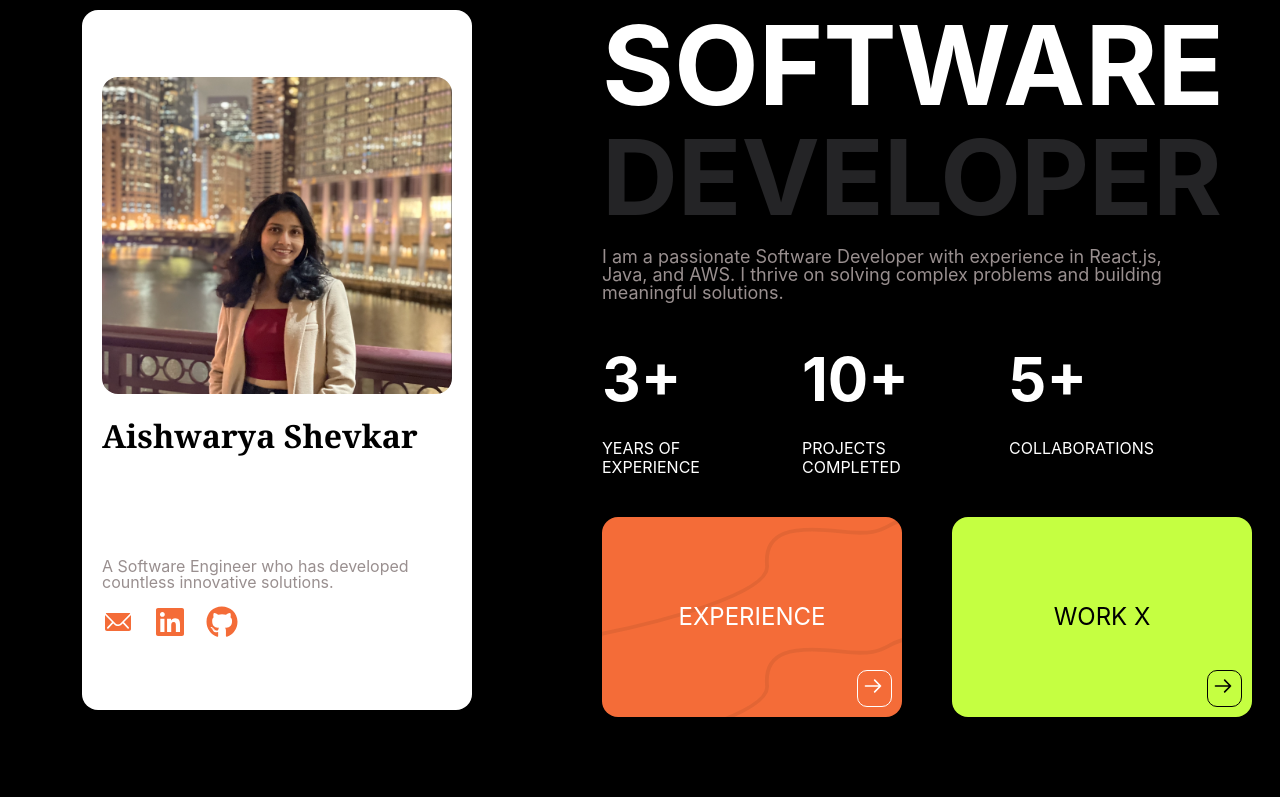
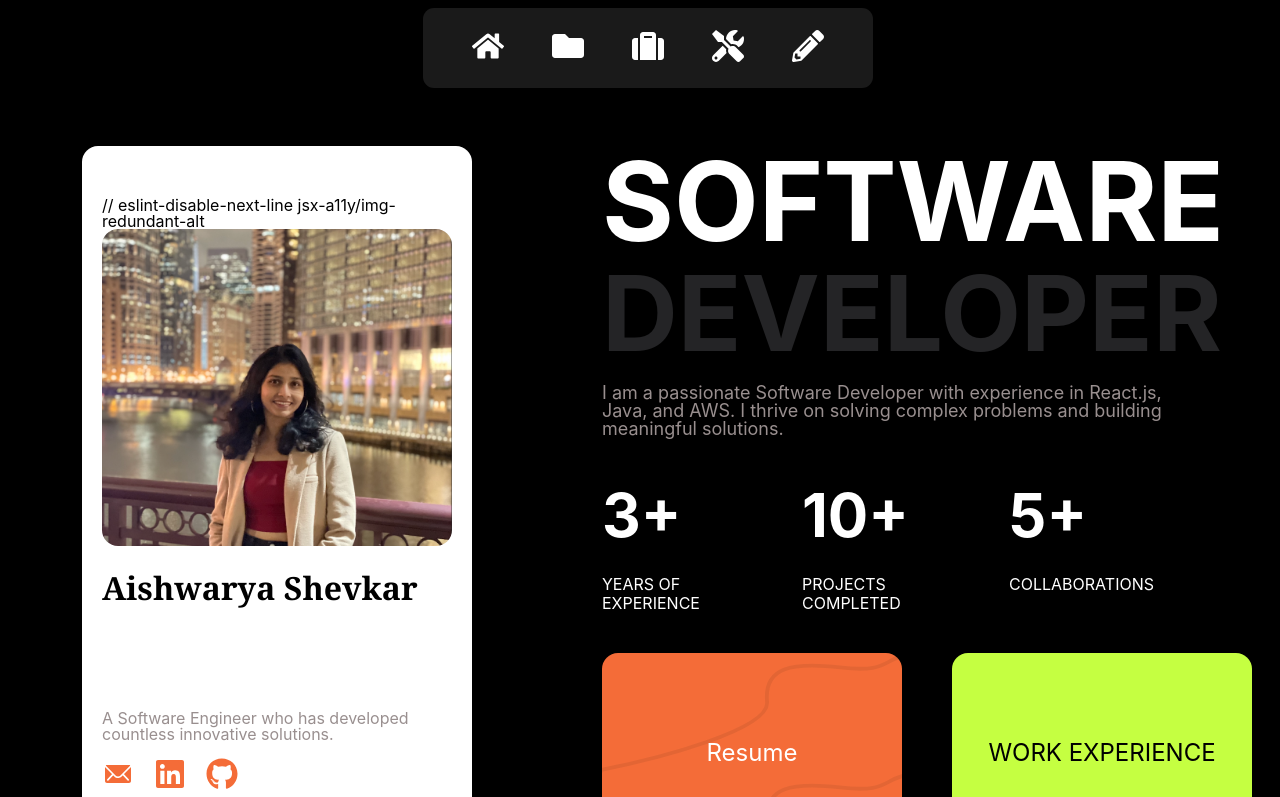
Before and after one commit to ashevkar/portfolio, a React (Create React App) app: page / in a window 1280 px wide. Shown: the top 797 px of the page. Built offline with nearby package versions, Linux system fonts and the light colour scheme.

Commit message:
Changes in navbar and footer

```diff
--- a/src/App.js
+++ b/src/App.js
@@ -1,15 +1,16 @@
 import React from 'react';
 import './styles/global.css';
 import Hero from './components/hero';
-import Resume from './components/resume';
 import TransitionWrapper from './components/TransitionWrapper';
 import { BrowserRouter as Router } from 'react-router-dom'; // Import BrowserRouter
-import Footer from './components/footer';
+import Footer from './components/comman/footer';
+import Navbar from './components/comman/Navbar';
 
 function App() {
   return (
     <Router>
       <div className="App">
+        <Navbar />
         <TransitionWrapper>
           <Hero />
 
--- /dev/null
+++ b/src/components/comman/Navbar.js
@@ -0,0 +1,29 @@
+import React from 'react';
+import './navbar.css'
+import { FaHome, FaFolder, FaSuitcase, FaTools, FaPencilAlt } from 'react-icons/fa';
+
+const Navbar = () => {
+  const navItems = [
+    { icon: <FaHome />, label: 'Home' },
+    { icon: <FaFolder />, label: 'Files' },
+    { icon: <FaSuitcase />, label: 'Projects' },
+    { icon: <FaTools />, label: 'Tools' },
+    { icon: <FaPencilAlt />, label: 'Edit' }
+  ];
+
+  return (
+    <nav className="navbar">
+      <div className="nav-container">
+        {navItems.map((item, index) => (
+          // eslint-disable-next-line jsx-a11y/anchor-is-valid
+          <a key={index} href="#" className="nav-item">
+
+            {item.icon}
+          </a>
+        ))}
+      </div>
+    </nav>
+  );
+};
+
+export default Navbar;
--- a/src/components/footer.js
+++ b/src/components/comman/footer.js
@@ -4,7 +4,7 @@ const Footer = () => {
   const footerStyle = {
     backgroundColor: '#1A1A1A',
     color: '#fff',
-    padding: '2.5rem',
+    padding: '2rem',
     textAlign: 'center',
     bottom: 0,
     width: '100%',
--- /dev/null
+++ b/src/components/comman/navbar.css
@@ -0,0 +1,34 @@
+.navbar {
+  /* background-color: #1a1a1a; */
+  padding: 0.5rem;
+  /* position: fixed; */
+  top: 0;
+  width: 100%;
+  margin-bottom: 40px ;
+
+}
+
+.nav-container {
+    background-color: #1a1a1a;
+
+  display: flex;
+  justify-content: center;
+  gap: 2rem;
+  max-width: 450px;
+  margin: 0 auto;
+  left: 55px;
+  align-items: center;
+  height: 80px;
+  border-radius: 11px;
+}
+
+.nav-item {
+  color: #ffffff;
+  font-size: 2rem;
+  padding: 0.5rem;
+  transition: color 0.3s ease;
+}
+
+.nav-item:hover {
+  color: #04AA6D;
+}
--- a/src/components/hero.js
+++ b/src/components/hero.js
@@ -1,6 +1,6 @@
 import React from "react";
 // import { motion } from "framer-motion";
-import { Link } from 'react-router-dom';
+import { Link } from "react-router-dom";
 
 import { FaGithub } from "react-icons/fa";
 import { FaLinkedin } from "react-icons/fa";
@@ -13,13 +13,13 @@ import Projects from "./Projects";
 import Contact from "./Contact";
 import { HiOutlineArrowRight } from "react-icons/hi";
 
-
 const Hero = () => {
   return (
     <section id="hero" className="hero ">
       <div class="column-1">
         <div class="profile">
           <div className="pic">
+            // eslint-disable-next-line jsx-a11y/img-redundant-alt
             <img src={pp} alt="Profile picture" />
           </div>
 
@@ -78,15 +78,15 @@ const Hero = () => {
         <div class="container">
           <div class="box">
             <p id="color1">
-              EXPERIENCE
+              Resume
               <div className="next">
-      <Link id="arrow1" to="./resume.js">
-        <HiOutlineArrowRight />
-      </Link>
-    </div>
+                <Link id="arrow1" to="./resume.js">
+                  <HiOutlineArrowRight />
+                </Link>
+              </div>
             </p>
             <p id="color2">
-              WORK X
+              WORK EXPERIENCE
               <div class="next">
                 <a id="arrow2" href="https://github.com/ashevkar">
                   <HiOutlineArrowRight />
```
Also changed, not shown: src/components/About.js (deleted, +0 -12 lines), src/components/Navbar.js (deleted, +0 -29 lines), src/components/about.css (deleted, +0 -16 lines), src/components/navbar.css (deleted, +0 -46 lines), src/components/down.svg (deleted), src/components/up.svg (deleted).
